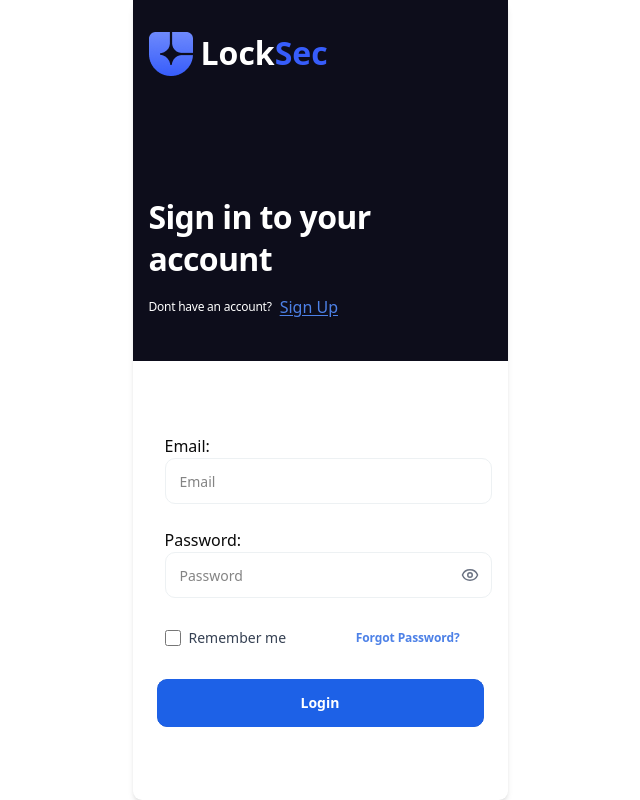
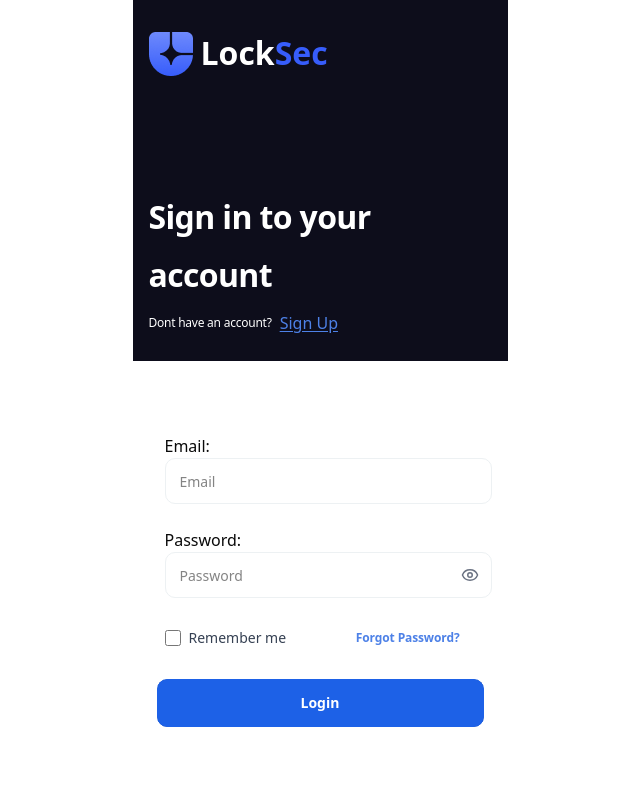
Before and after one commit to cyberrspace/locksec-ola, a Next.js app: page /login in a window 1280 px wide. Shown: the whole page, without its empty margins (320-960 px from the left). Built offline with nearby package versions, Linux system fonts and the light colour scheme.

Commit message:
page padding adjusted

```diff
--- a/components/LoginPage/LoginHero.tsx
+++ b/components/LoginPage/LoginHero.tsx
@@ -23,9 +23,9 @@ export default function LoginHero() {
 
       <div className="w-[327px] h-[84px] opacity-100 rotate-0 space-y-4">
         <p className="font-inter font-bold text-[32px] leading-[130%] tracking-[-0.02em] align-middle text-[#FFFFFF]">
-          Sign in to your account
+          Sign in to your
         </p>
-
+        <p className="font-inter font-bold text-[32px] leading-[130%] tracking-[-0.02em] align-middle text-[#FFFFFF]">account</p>
         <div className="flex flex-row items-center mt-0 gap-2">
           <p className="font-inter font-medium text-[12px] leading-[130%] tracking-[-0.02em] text-[#FFFFFF]">
             Dont have an account?
--- a/components/common/ContentWrapper.tsx
+++ b/components/common/ContentWrapper.tsx
@@ -9,7 +9,7 @@ interface ContentWrapperProps {
 export default function ContentWrapper({ children }: ContentWrapperProps) {
   return (
     <div
-      className="w-[375px]  min-h-screen rounded-[9px] opacity-100 bg-white shadow-md mx-auto"
+      className="w-[375px]  min-h-screen  opacity-100 bg-white  mx-auto"
       style={{ transform: "rotate(0deg)" }}>
       {children}
     </div>
```
